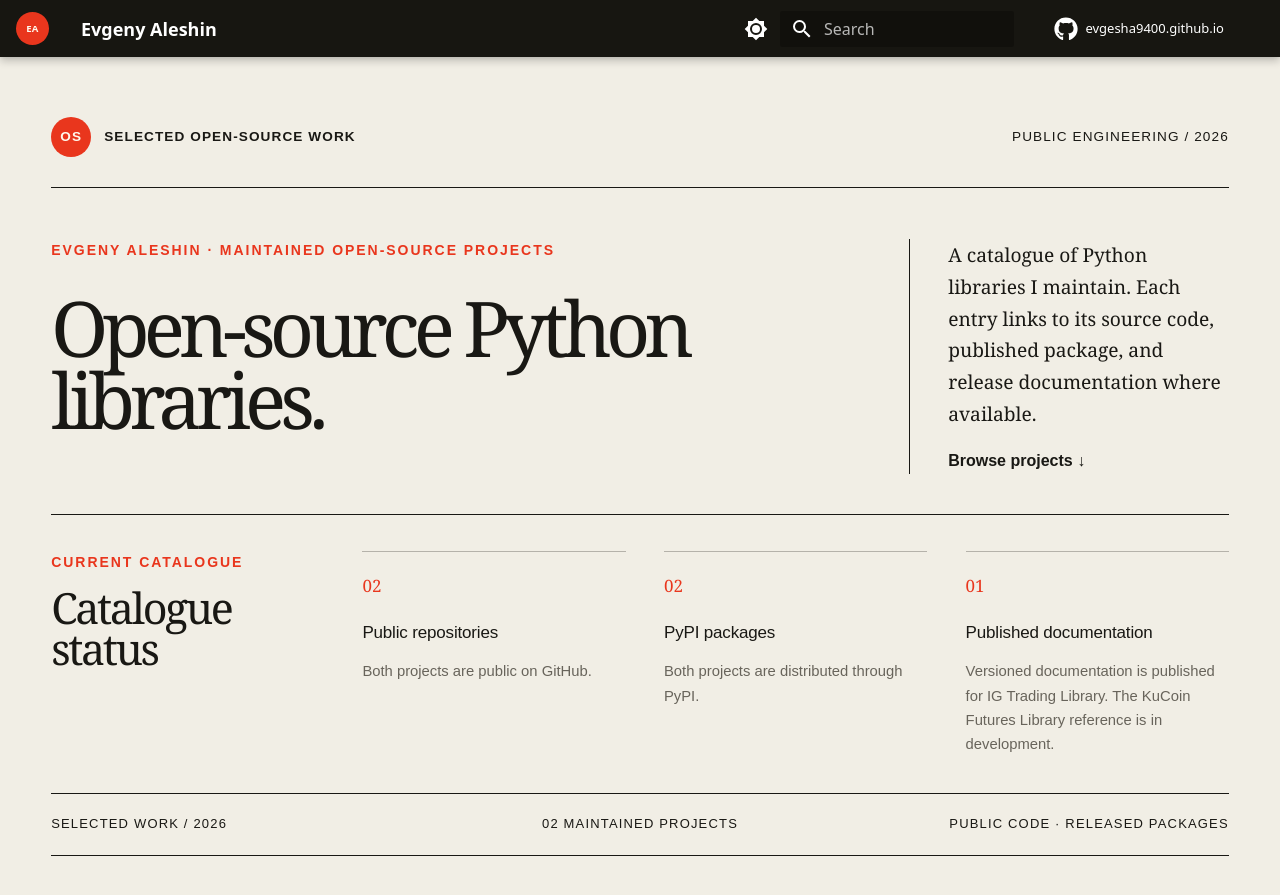
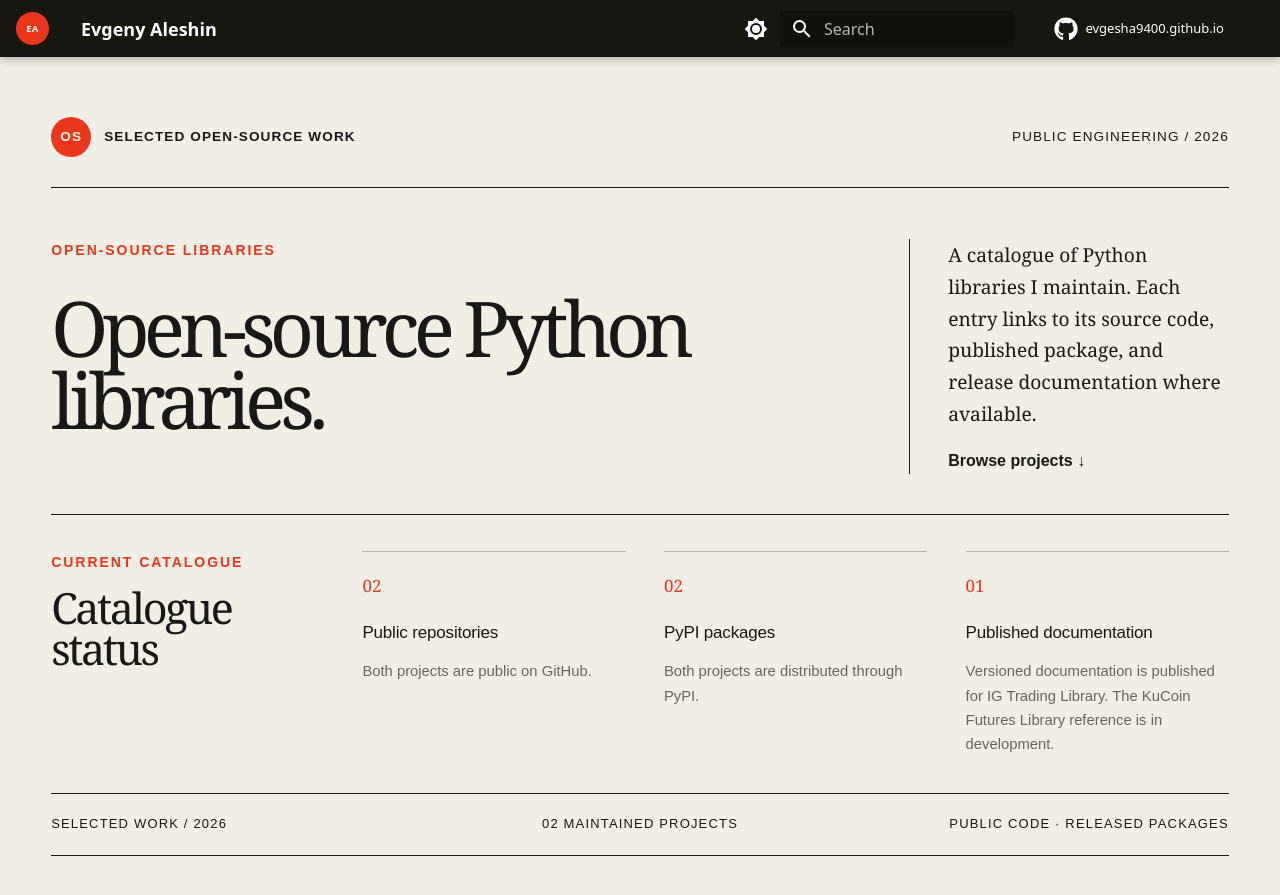
Before and after one commit to evgesha9400/evgesha9400.github.io, an MkDocs documentation site: the page built from docs/prototypes/editorial-registry.md, in a window 1280 px wide and 900 px high. Shown: the top 895 px of the window. Built offline with MkDocs 1.6.1 and Material for MkDocs 9.7.7, drawn with Linux system fonts in a browser that asks for light colours; comment, search, counter and statistics services are not loaded.

Commit message:
fix(portal): simplify editorial kicker
- label the page as open-source libraries
- remove redundant personal and maintenance wording
- keep the exact label covered by the browser test

```diff
--- a/docs/prototypes/editorial-registry.md
+++ b/docs/prototypes/editorial-registry.md
@@ -11,7 +11,7 @@ hide:
   </header>
   <section class="editorial-hero">
     <div class="editorial-hero__title">
-      <p class="prototype-kicker">Evgeny Aleshin · Maintained open-source projects</p>
+      <p class="prototype-kicker">Open-source libraries</p>
       <h1>Open-source Python libraries.</h1>
     </div>
     <div class="editorial-hero__note">
```
Also changed, not shown: 1 other file.
